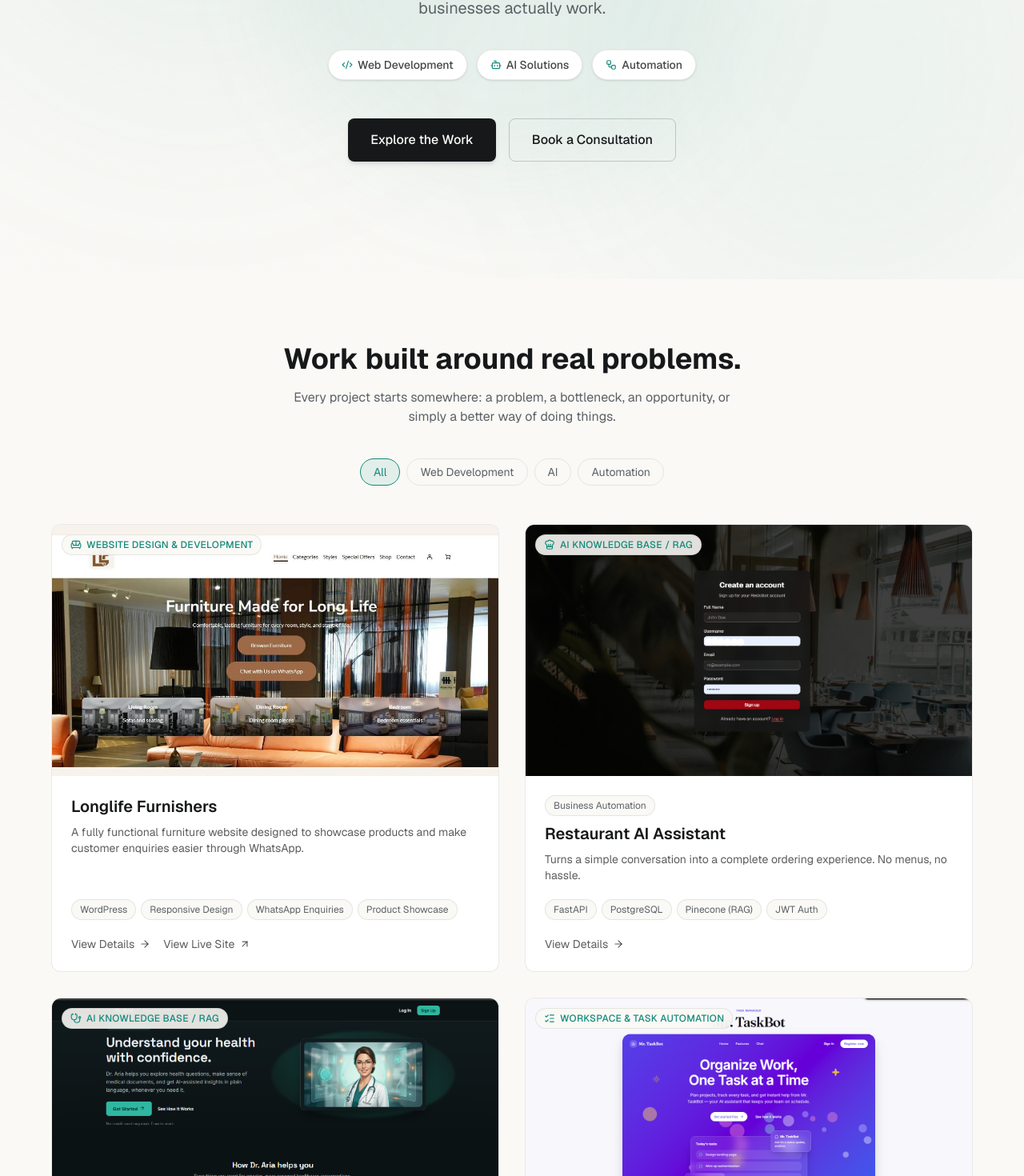
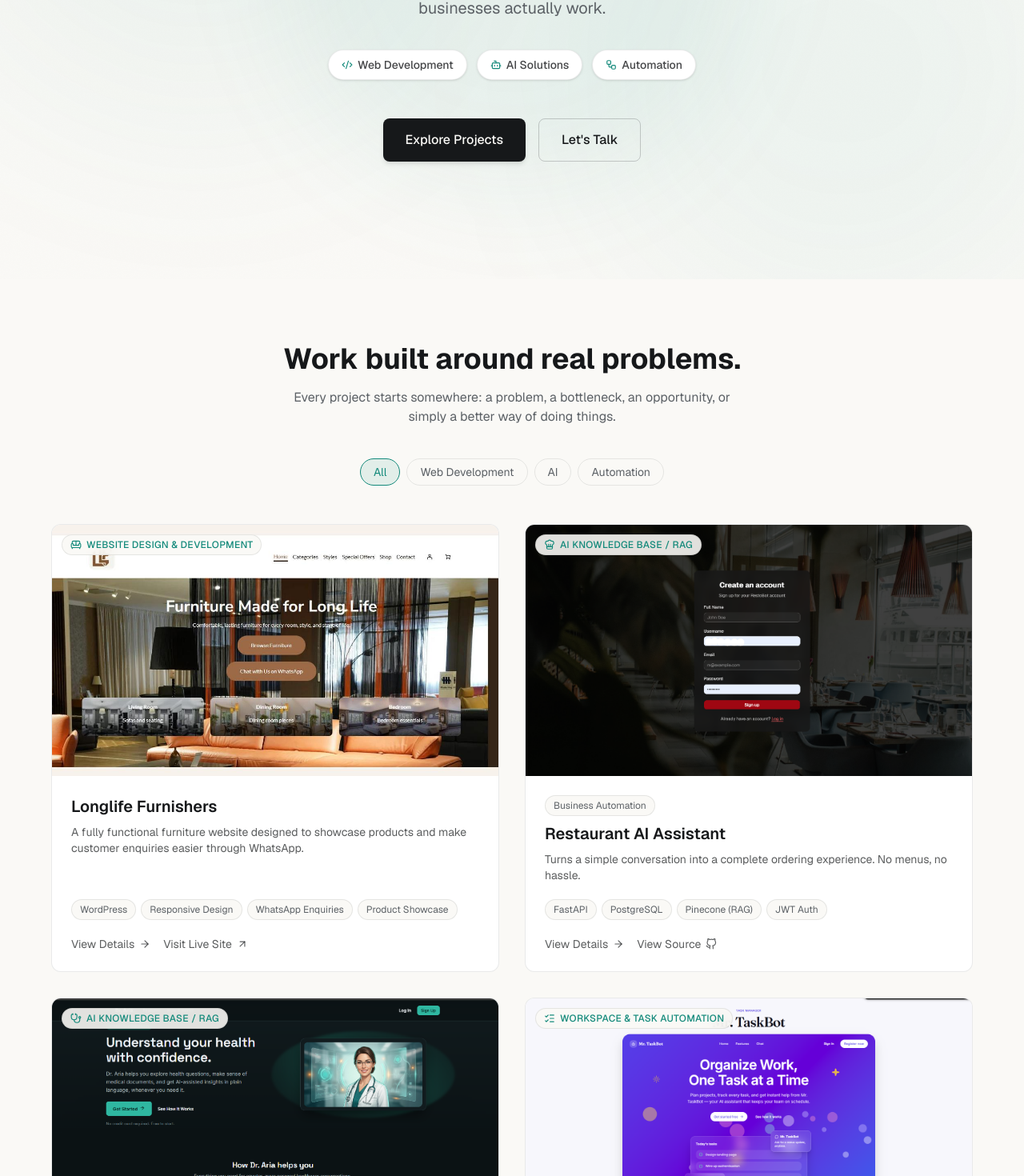
Before and after one commit to mano877/Portfolio, a Next.js app: page / in a window 1280 px wide. Shown: the part 451-1921 px from the top of the page at 80% size. Built offline with nearby package versions, Linux system fonts and the light colour scheme.

Commit message:
feat: improve portfolio CTAs and project links

```diff
--- a/app/projects/[slug]/page.tsx
+++ b/app/projects/[slug]/page.tsx
@@ -3,6 +3,7 @@ import { getProject, projects } from "@/lib/projects";
 import Reveal from "@/components/Reveal";
 import Image from "next/image";
 import { ChefHat, Stethoscope, ListChecks, Headset, Sofa, ArrowUpRight } from "lucide-react";
+import { FiGithub } from "react-icons/fi";
 import BackToProjects from "@/components/BackToWork";
 
 const emoji = {
@@ -53,17 +54,33 @@ export default async function ProjectPage({ params }: { params: Promise<{ slug:
           )}
         </Reveal>
 
+        {(project.liveUrl || project.githubUrl) && (
+          <Reveal delay={0.03}>
+            <div className="flex flex-wrap gap-3 mb-10">
               {project.liveUrl && (
-          <Reveal delay={0.03}>
                 <a
                   href={project.liveUrl}
                   target="_blank"
                   rel="noopener noreferrer"
-              className="inline-flex items-center gap-2 px-6 py-3 bg-foreground text-background rounded-lg font-medium hover:opacity-90 transition mb-10 w-fit"
+                  className="inline-flex items-center gap-2 px-6 py-3 bg-foreground text-background rounded-lg font-medium hover:opacity-90 transition w-fit"
                 >
-              Visit Live Site
+                  {project.liveUrlLabel ?? "View Live Demo"}
                   <ArrowUpRight className="w-4 h-4" />
                 </a>
+              )}
+
+              {project.githubUrl && (
+                <a
+                  href={project.githubUrl}
+                  target="_blank"
+                  rel="noopener noreferrer"
+                  className="inline-flex items-center gap-2 px-6 py-3 border border-foreground/20 rounded-lg font-medium hover:bg-foreground/5 transition-colors w-fit"
+                >
+                  View Source
+                  <FiGithub className="w-4 h-4" />
+                </a>
+              )}
+            </div>
           </Reveal>
         )}
 
--- a/components/About.tsx
+++ b/components/About.tsx
@@ -16,11 +16,12 @@ export default function About() {
           <h2 className="text-3xl md:text-4xl font-bold mb-6 text-center">Behind the Work</h2>
 
           <p className="text-foreground/80 leading-relaxed text-center mb-10">
-            Behind every project is a business trying to do something better: attract more
-            customers, simplify a workflow, or build a stronger digital presence. Good
-            technology is built around that need, across the whole stack: a reliable
-            backend, a polished interface, structured data behind an AI assistant, and the
-            automation that connects it all.
+            Backend-focused, building practical AI solutions, automation, and full-stack web
+            applications around real business problems. The core stack is Python, FastAPI, and
+            PostgreSQL, extended with LLM integrations and retrieval-augmented (RAG) systems
+            when they&apos;re the right tool for the job. The goal stays the same across every
+            project: reliable APIs, automation that removes real manual work, and software
+            that solves the problem it was actually built for.
           </p>
         </Reveal>
 
--- a/components/Hero.tsx
+++ b/components/Hero.tsx
@@ -81,14 +81,14 @@ export default function Hero() {
             onClick={() => document.getElementById("work")?.scrollIntoView({ behavior: "smooth" })}
             className="px-7 py-3.5 bg-foreground text-background rounded-lg font-medium shadow-md hover:shadow-lg transition-shadow"
           >
-            Explore the Work
+            Explore Projects
           </MagneticButton>
 
           <MagneticButton
             onClick={() => document.getElementById("contact")?.scrollIntoView({ behavior: "smooth" })}
             className="px-7 py-3.5 border border-foreground/20 rounded-lg font-medium hover:border-foreground/40 hover:bg-foreground/5 transition-colors"
           >
-            Book a Consultation
+            Let&apos;s Talk
           </MagneticButton>
         </motion.div>
       </div>
--- a/components/ProjectCard.tsx
+++ b/components/ProjectCard.tsx
@@ -4,6 +4,7 @@ import type { Project } from "@/lib/projects";
 import Image from "next/image";
 import Link from "next/link";
 import { ChefHat, Stethoscope, ListChecks, Headset, Sofa, ArrowRight, ArrowUpRight } from "lucide-react";
+import { FiGithub } from "react-icons/fi";
 
 const ICONS = {
   restobot: ChefHat,
@@ -87,8 +88,23 @@ export function ProjectCard({ project }: { project: Project }) {
               }}
               className="inline-flex items-center gap-1.5 text-sm text-foreground/70 hover:text-accent transition-colors w-fit"
             >
-              View Live Site
+              {project.liveUrlLabel ?? "View Live Demo"}
               <ArrowUpRight className="w-3.5 h-3.5" />
+            </button>
+          )}
+
+          {project.githubUrl && (
+            <button
+              type="button"
+              onClick={(e) => {
+                e.preventDefault();
+                e.stopPropagation();
+                window.open(project.githubUrl, "_blank", "noopener,noreferrer");
+              }}
+              className="inline-flex items-center gap-1.5 text-sm text-foreground/70 hover:text-accent transition-colors w-fit"
+            >
+              View Source
+              <FiGithub className="w-3.5 h-3.5" />
             </button>
           )}
         </div>
--- a/lib/projects.ts
+++ b/lib/projects.ts
@@ -25,6 +25,8 @@ export type Project = {
   /** Optional captions shown under each screenshot, index-aligned with `screenshots`. */
   screenshotCaptions?: string[];
   liveUrl?: string;
+  /** Overrides the default "View Live Demo" label on the liveUrl button, e.g. "Visit Live Site" for a real client site. */
+  liveUrlLabel?: string;
   githubUrl?: string;
 };
 
@@ -73,6 +75,7 @@ export const projects: Project[] = [
       "Customized the category experience to help visitors explore furniture by room type.",
     ],
     liveUrl: "https://longlife.bizfatt.com/",
+    liveUrlLabel: "Visit Live Site",
   },
   {
     slug: "restobot",
@@ -118,6 +121,7 @@ export const projects: Project[] = [
   "/projects/restobot/orders.png",
   "/projects/restobot/recommendations.png",
 ],
+    githubUrl: "https://github.com/mano877/restobot-frontend",
   },
   {
     slug: "dr-aria",
@@ -164,6 +168,7 @@ export const projects: Project[] = [
   "/projects/dr-aria/documents.png",
 ],
     liveUrl: "https://medical-chatbot-frontend-rpoc-git-main-eman-fd69.vercel.app/",
+    githubUrl: "https://github.com/mano877/medical-chatbot-frontend",
     },
 
     {
@@ -213,6 +218,7 @@ export const projects: Project[] = [
     "/projects/task-manager/analytics.png",
     "/projects/task-manager/settings.png",
   ],
+  githubUrl: "https://github.com/mano877/task-manager-frontend",
 },
 
   {
@@ -264,6 +270,7 @@ export const projects: Project[] = [
       "/projects/customer-care/admin-dashboard.png",
       "/projects/customer-care/feedback.png",
     ],
+    githubUrl: "https://github.com/mano877/ai-customer-care-frontend",
   },
 
     ]
```
Lines whose indentation alone changed are shown as unchanged.
